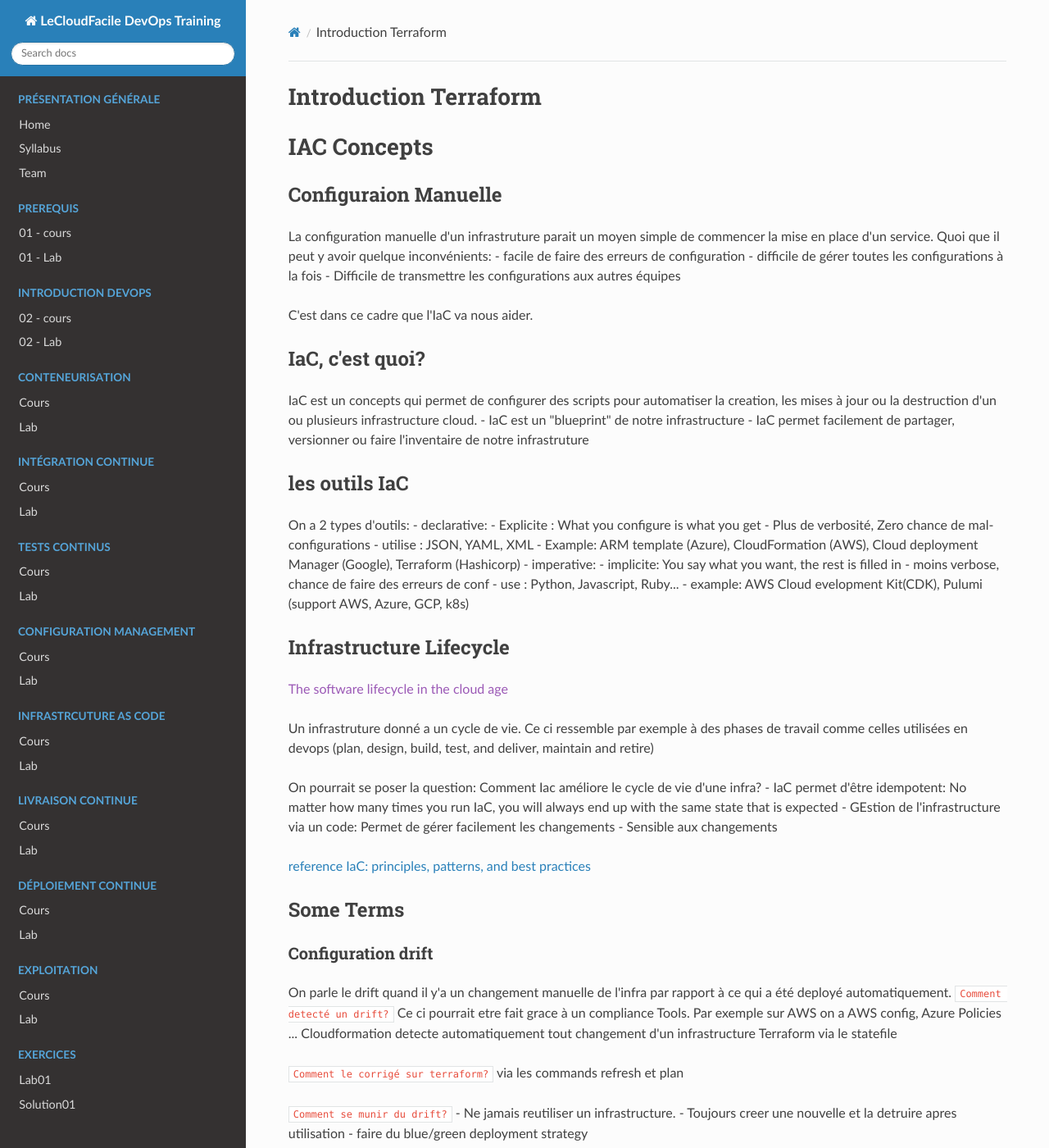
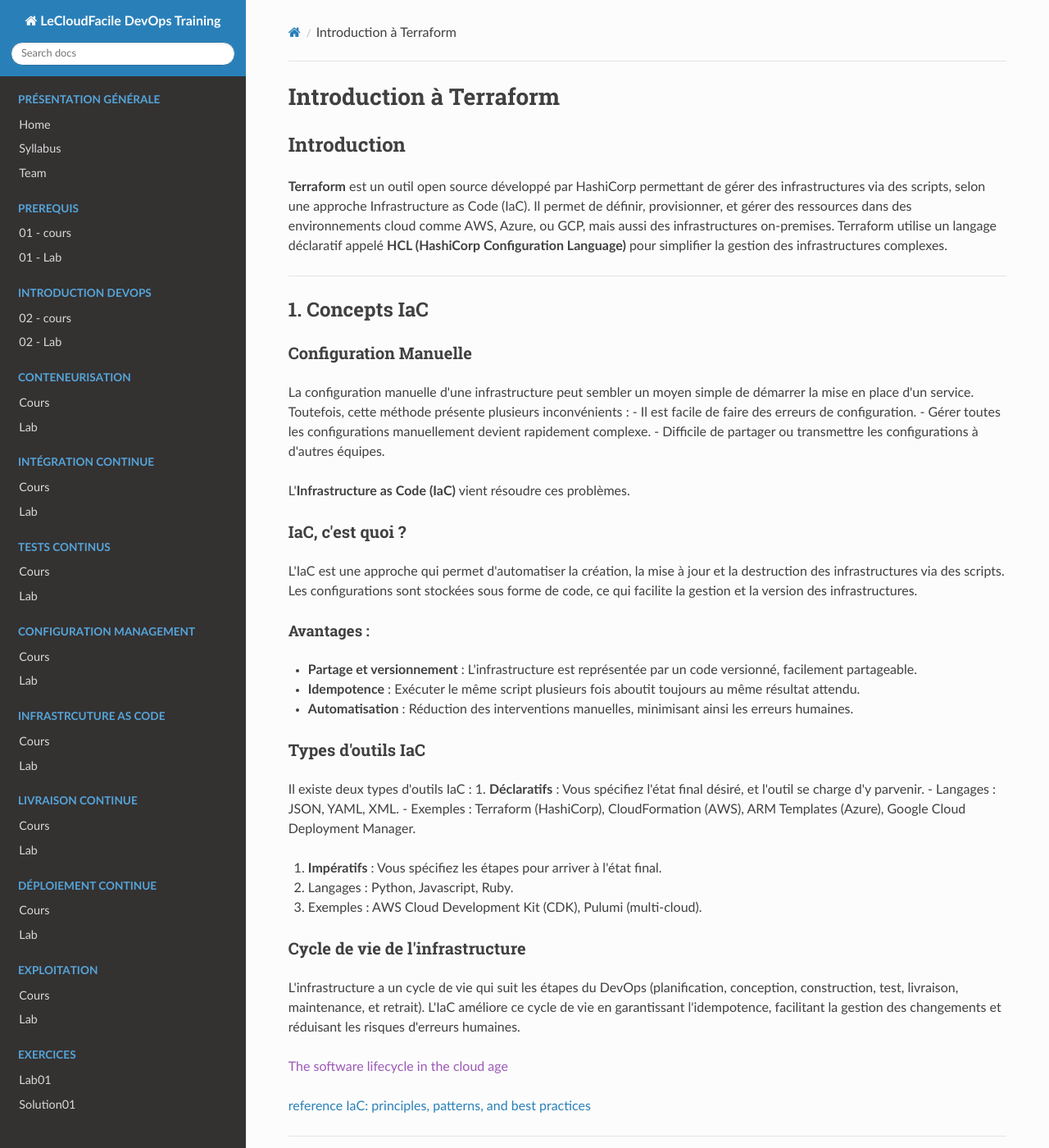
Before and after one commit to wingufactory/lecloudfacile-devops-training, an MkDocs documentation site: the page built from docs/07-infrastructure-as-code/01-introduction-terraform.md, in a window 1280 px wide and 1400 px high. Shown: the whole window at 82% size. Built offline with MkDocs 1.6.1, drawn with Linux system fonts in a browser that asks for light colours; nearby versions of some CDN libraries; some of the changed text lies outside the part shown.

Commit message:
Update 01-introduction-terraform.md

```diff
--- a/docs/07-infrastructure-as-code/01-introduction-terraform.md
+++ b/docs/07-infrastructure-as-code/01-introduction-terraform.md
@@ -1,64 +1,99 @@
-# Introduction Terraform
-# IAC Concepts
-## Configuraion Manuelle
-La configuration manuelle d'un infrastruture parait un moyen simple de commencer la mise en place d'un service. Quoi que il peut y avoir quelque inconvénients:
-- facile de faire des erreurs de configuration
-- difficile de gérer toutes les configurations à la fois
-- Difficile de transmettre les configurations aux autres équipes
 
-C'est dans ce cadre que l'IaC va nous aider.
-## IaC, c'est quoi?
-IaC est un concepts qui permet de configurer des scripts pour automatiser la creation, les mises à jour ou la destruction d'un ou plusieurs infrastructure cloud.
-- IaC est un "blueprint" de notre infrastructure
-- IaC permet facilement de partager, versionner ou faire l'inventaire de notre infrastruture
-## les outils IaC
-On a 2 types d'outils:
-- declarative:
-    - Explicite : What you configure is what you get
-    - Plus de verbosité, Zero chance de mal-configurations
-    - utilise : JSON, YAML, XML
-    - Example: ARM template (Azure), CloudFormation (AWS), Cloud deployment Manager (Google), Terraform (Hashicorp)
-- imperative:
-    - implicite: You say what you want, the rest is filled in
-    - moins verbose, chance de faire des erreurs de conf
-    - use : Python, Javascript, Ruby...
-    - example: AWS Cloud evelopment Kit(CDK), Pulumi (support AWS, Azure, GCP, k8s)
-## Infrastructure Lifecycle
+# Introduction à Terraform
+
+## Introduction
+
+**Terraform** est un outil open source développé par HashiCorp permettant de gérer des infrastructures via des scripts, selon une approche Infrastructure as Code (IaC). Il permet de définir, provisionner, et gérer des ressources dans des environnements cloud comme AWS, Azure, ou GCP, mais aussi des infrastructures on-premises. Terraform utilise un langage déclaratif appelé **HCL (HashiCorp Configuration Language)** pour simplifier la gestion des infrastructures complexes.
+
+---
+
+## 1. Concepts IaC
+
+### Configuration Manuelle
+La configuration manuelle d'une infrastructure peut sembler un moyen simple de démarrer la mise en place d'un service. Toutefois, cette méthode présente plusieurs inconvénients :
+- Il est facile de faire des erreurs de configuration.
+- Gérer toutes les configurations manuellement devient rapidement complexe.
+- Difficile de partager ou transmettre les configurations à d'autres équipes.
+
+L'**Infrastructure as Code (IaC)** vient résoudre ces problèmes.
+
+### IaC, c'est quoi ?
+L'IaC est une approche qui permet d'automatiser la création, la mise à jour et la destruction des infrastructures via des scripts. Les configurations sont stockées sous forme de code, ce qui facilite la gestion et la version des infrastructures.
+
+#### Avantages :
+- **Partage et versionnement** : L'infrastructure est représentée par un code versionné, facilement partageable.
+- **Idempotence** : Exécuter le même script plusieurs fois aboutit toujours au même résultat attendu.
+- **Automatisation** : Réduction des interventions manuelles, minimisant ainsi les erreurs humaines.
+
+### Types d'outils IaC
+Il existe deux types d'outils IaC :
+1. **Déclaratifs** : Vous spécifiez l'état final désiré, et l'outil se charge d'y parvenir.
+   - Langages : JSON, YAML, XML.
+   - Exemples : Terraform (HashiCorp), CloudFormation (AWS), ARM Templates (Azure), Google Cloud Deployment Manager.
+
+2. **Impératifs** : Vous spécifiez les étapes pour arriver à l'état final.
+   - Langages : Python, Javascript, Ruby.
+   - Exemples : AWS Cloud Development Kit (CDK), Pulumi (multi-cloud).
+
+### Cycle de vie de l'infrastructure
+L'infrastructure a un cycle de vie qui suit les étapes du DevOps (planification, conception, construction, test, livraison, maintenance, et retrait). L'IaC améliore ce cycle de vie en garantissant l'idempotence, facilitant la gestion des changements et réduisant les risques d'erreurs humaines.
+
 [The software lifecycle in the cloud age]("https://codilime.com/blog/day-0-day-1-day-2-the-software-lifecycle-in-the-cloud-age")
-
-Un infrastruture donné a un cycle de vie. Ce ci ressemble par exemple à des phases de travail comme celles utilisées en devops (plan, design, build, test, and deliver, maintain and retire)
-
-On pourrait se poser la question: Comment Iac améliore le cycle de vie d'une infra?
-- IaC permet d'être idempotent: No matter how many times you run IaC, you will always end up with the same state that is expected
-- GEstion de l'infrastructure via un code: Permet de gérer facilement les changements
-- Sensible aux changements
 
 [reference IaC: principles, patterns, and best practices ](https://shahadarsh.com/2020/07/12/principles-patterns-and-practices-for-effective-infrastructure-as-code/)
 
-## Some Terms
-### Configuration drift
-On parle le drift quand il y'a un changement manuelle de l'infra par rapport à ce qui a été deployé automatiquement.
-`Comment detecté un drift?` Ce ci pourrait etre fait grace à un compliance Tools. Par exemple sur AWS on a AWS config, Azure Policies ...
-Cloudformation detecte automatiquement tout changement d'un infrastructure
-Terraform via le statefile
+---
+
+## 2. Qu'est-ce que Terraform ?
+
+Terraform est un outil **déclaratif** d'IaC qui permet de définir, provisionner, et gérer des infrastructures dans différents environnements cloud et sur site, à l'aide du **HCL**.
+
+### Avantages de Terraform :
+- **Multi-Cloud** : Terraform permet de gérer des ressources sur plusieurs fournisseurs cloud (AWS, Azure, GCP) avec une configuration unifiée.
+- **Idempotence** : Terraform garantit que chaque exécution atteint l'état désiré de l'infrastructure.
+- **Automatisation et Sécurité** : La gestion de l'infrastructure est automatisée, minimisant ainsi les risques d'erreur humaine.
+
+### Fonctionnement :
+1. **Write (Écrire)** : Vous définissez l'infrastructure souhaitée via des fichiers de configuration HCL.
+2. **Plan (Planifier)** : Terraform génère un plan montrant les changements qui seront appliqués.
+3. **Apply (Appliquer)** : Terraform applique le plan pour provisionner ou modifier l'infrastructure.
+
+---
+
+## 3. Principaux Concepts et Fonctionnalités
+
+### Providers
+Les **providers** sont des plugins qui permettent à Terraform d'interagir avec les API des fournisseurs cloud ou des services tiers (AWS, Azure, Docker, Kubernetes).
+
+### Resources
+Les **ressources** représentent les éléments physiques ou virtuels de votre infrastructure (machines virtuelles, réseaux, bases de données). Chaque ressource est définie dans les fichiers HCL avec ses attributs.
+
+### State File (Fichier d'État)
+Terraform maintient un **fichier d'état** (`terraform.tfstate`) pour suivre l'infrastructure provisionnée. Ce fichier permet à Terraform de connaître l'état réel des ressources et de savoir quelles modifications sont nécessaires.
+
+### Modules
+Les **modules** sont des blocs réutilisables de configuration Terraform. Ils permettent d'organiser et de simplifier la gestion de configurations complexes, tout en favorisant la réutilisation des bonnes pratiques.
+
+---
+
+## 4. Concepts Avancés : Gestion du Drift
+
+### Configuration Drift
+Le **drift** se produit lorsque l'état réel de l'infrastructure diverge de ce qui est défini dans le code (par exemple, lorsqu'un changement est effectué manuellement). Terraform détecte ces dérives lors des étapes de planification en comparant le fichier d'état avec la configuration actuelle.
+
+#### Correction du Drift :
+- **`terraform refresh`** : Met à jour le fichier d'état avec l'état actuel de l'infrastructure.
+- **`terraform plan`** : Compare l'état actuel avec la configuration définie et montre les actions à entreprendre pour synchroniser les deux.
 
 
-`Comment le corrigé sur terraform?`
-via les commands refresh et plan
-
-`Comment se munir du drift?`
-- Ne jamais reutiliser un infrastructure.
-- Toujours creer une nouvelle et la detruire apres utilisation
-- faire du blue/green deployment strategy
-
-## HashiCorp
+## 5. HashiCorp
 - Compagnie spécialisé dans la gestion d'outil open-source multi-platforme
 - Quelque Produits: Terraform, Terraform Cloud, Vagrant, Vault...
 
 [reference HashiCorp](https://www.hashicorp.com/about)
 
-## what's terraform?
-Terraform est un outil open-source IaC permettant de deployer des infratructures sur le cloud.
-Terraform est declarative et est basé sur du HCL (HashiCorp Configuration Language).
+[Reference Teraform](https://www.terraform.io/intro/index.html#infrastructure-as-code)
 
-[Reference Teraform](https://www.terraform.io/intro/index.html#infrastructure-as-code)
+## 6. **Conclusion**
+
+Terraform est un outil incontournable pour l'automatisation et la gestion de l'infrastructure dans un contexte DevOps. Sa capacité à gérer des environnements multi-cloud, son approche déclarative et son écosystème de plugins font de Terraform un choix idéal pour les équipes cherchant à moderniser et automatiser leurs infrastructures.
```
